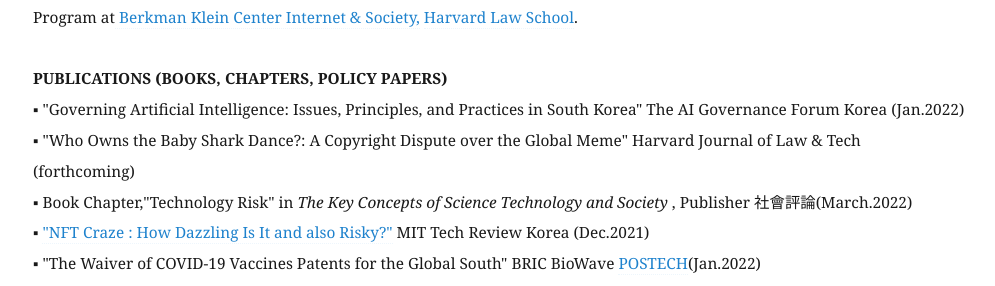
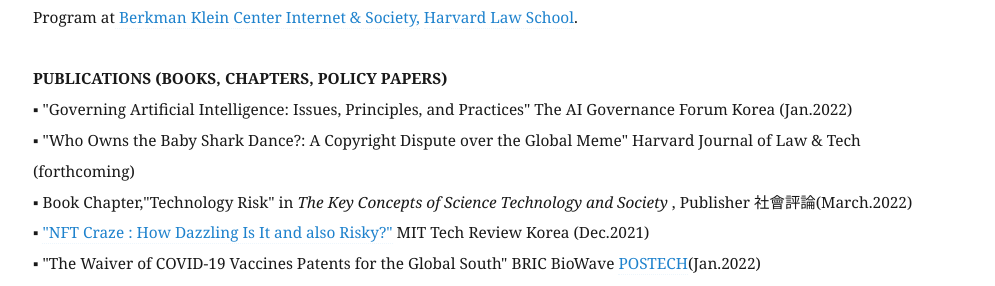
Before and after one commit to eunchangchoi/eunchangchoi.github.io, a Jekyll site: the page built from index.md, in a window 1280 px wide and 900 px high, scrolled down 1681 px. Shown: the part 161-447 px from the top of the window, without its empty margins (67-1062 px from the left). Built offline with Jekyll 4.4.1, drawn with Linux system fonts in a browser that asks for light colours.

Commit message:
Update index.md

```diff
--- a/index.md
+++ b/index.md
@@ -33,7 +33,7 @@
 <br>
 <br>
  <strong> PUBLICATIONS (BOOKS, CHAPTERS, POLICY PAPERS) </strong> <br>
-▪ "Governing Artificial Intelligence: Issues, Principles, and Practices in South Korea" The AI Governance Forum Korea (Jan.2022)
+▪ "Governing Artificial Intelligence: Issues, Principles, and Practices" The AI Governance Forum Korea (Jan.2022)<br>
 ▪ "Who Owns the Baby Shark Dance?: A Copyright Dispute over the Global Meme" Harvard Journal of Law & Tech (forthcoming) <br>
 ▪ Book Chapter,"Technology Risk" in <i> The Key Concepts of Science Technology and Society </i>, Publisher 社會評論(March.2022) <br>
 ▪ <a href="https://www.technologyreview.kr/nft-%ec%97%b4%ed%92%8d-%ec%96%bc%eb%a7%88%eb%82%98-%eb%a9%8b%ec%a7%80%ea%b3%a0-%ec%96%bc%eb%a7%88%eb%82%98-%ec%9c%84%ed%97%98%ed%95%a0%ea%b9%8c/"> "NFT Craze : How Dazzling Is It and also Risky?"</a> MIT Tech Review Korea (Dec.2021)<br>
```
